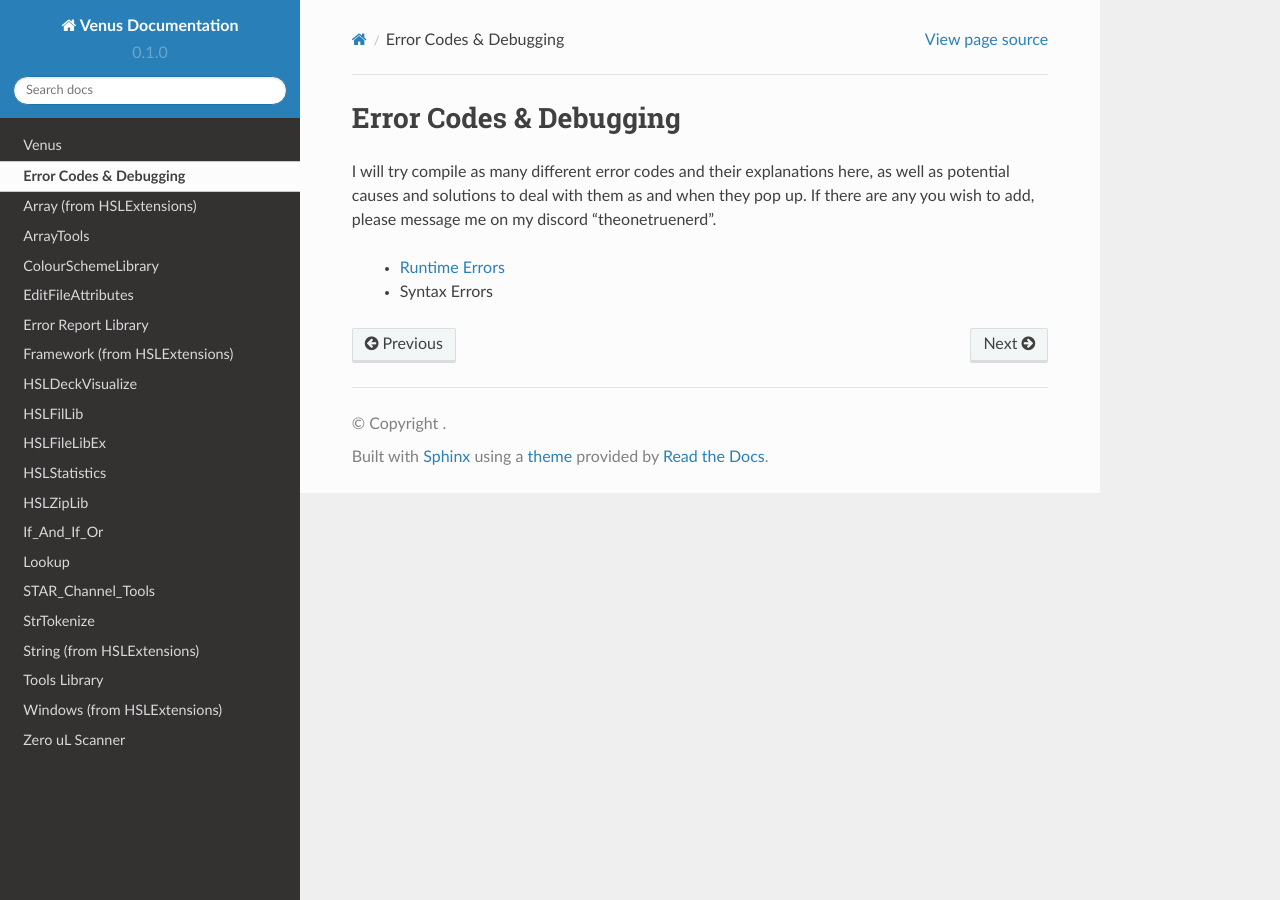
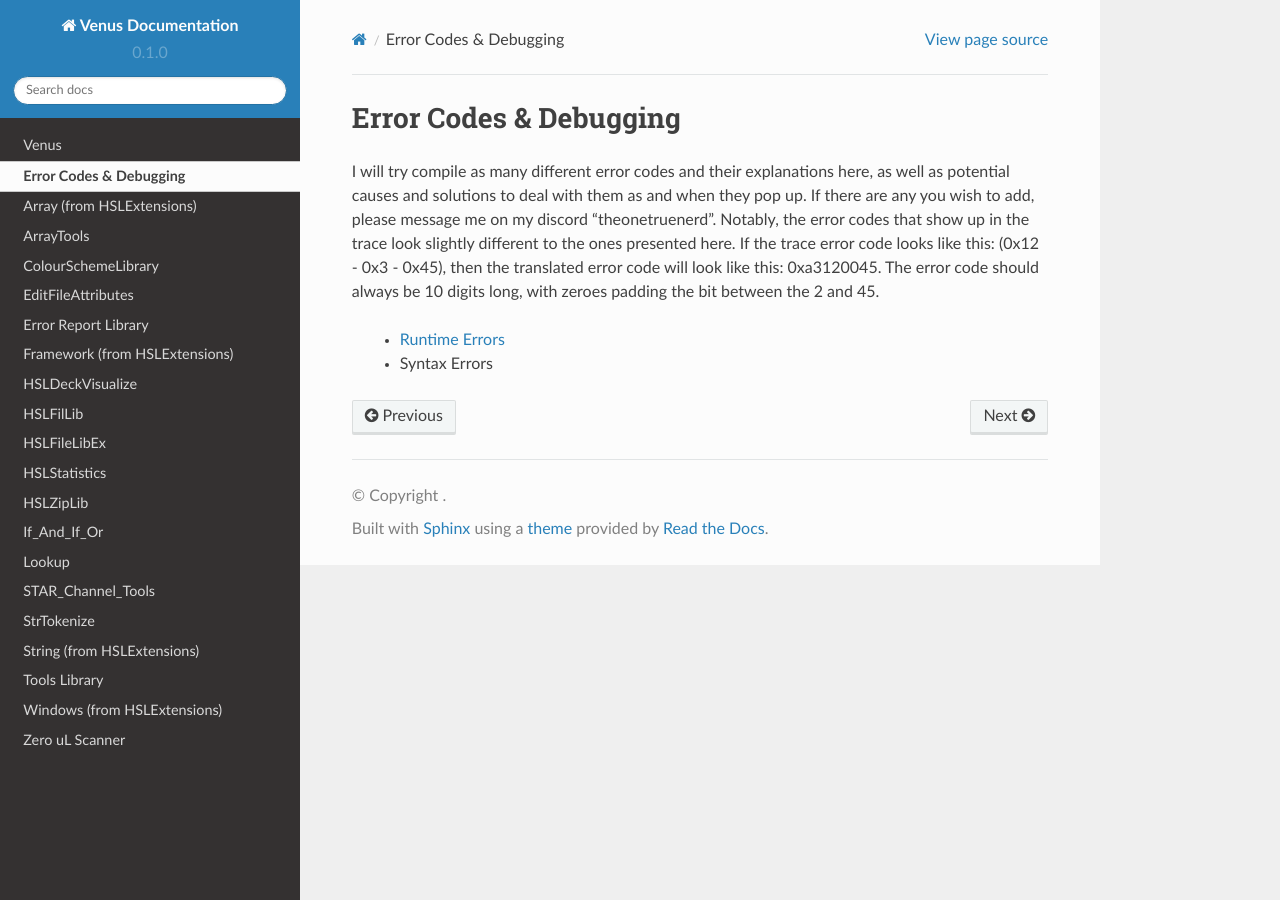
Before and after one commit to theonetruenerd/VenusLibraryDocumentation, a Sphinx documentation site: the page built from docs/source/ErrorCodes.rst, in a window 1280 px wide. Built offline with Sphinx 7.4.7 and the Read the Docs theme 2.0.0, drawn with Linux system fonts in a browser that asks for light colours; pages that are not in the unit, such as notebooks, are missing from menus.

Commit message:
Update ErrorCodes.rst

```diff
--- a/docs/source/ErrorCodes.rst
+++ b/docs/source/ErrorCodes.rst
@@ -1,7 +1,7 @@
 Error Codes & Debugging
 ===========================
 
-I will try compile as many different error codes and their explanations here, as well as potential causes and solutions to deal with them as and when they pop up. If there are any you wish to add, please message me on my discord "theonetruenerd".
+I will try compile as many different error codes and their explanations here, as well as potential causes and solutions to deal with them as and when they pop up. If there are any you wish to add, please message me on my discord "theonetruenerd". Notably, the error codes that show up in the trace look slightly different to the ones presented here. If the trace error code looks like this: (0x12 - 0x3 - 0x45), then the translated error code will look like this: 0xa3120045. The error code should always be 10 digits long, with zeroes padding the bit between the 2 and 45.
 
   - :ref:`Runtime Errors <RuntimeErrors>`
   - :ref:`Syntax Errors <SyntaxErrors>`
```
